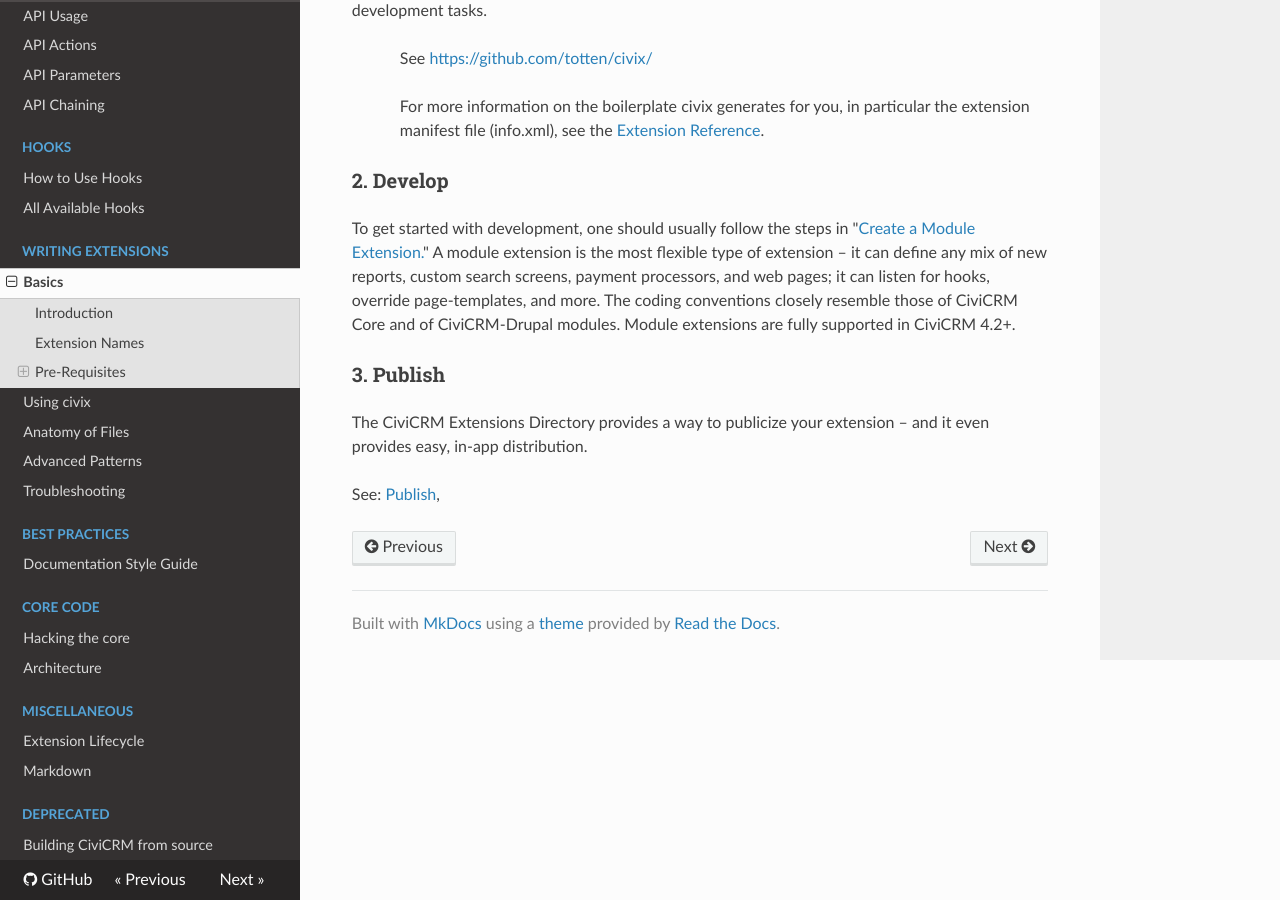
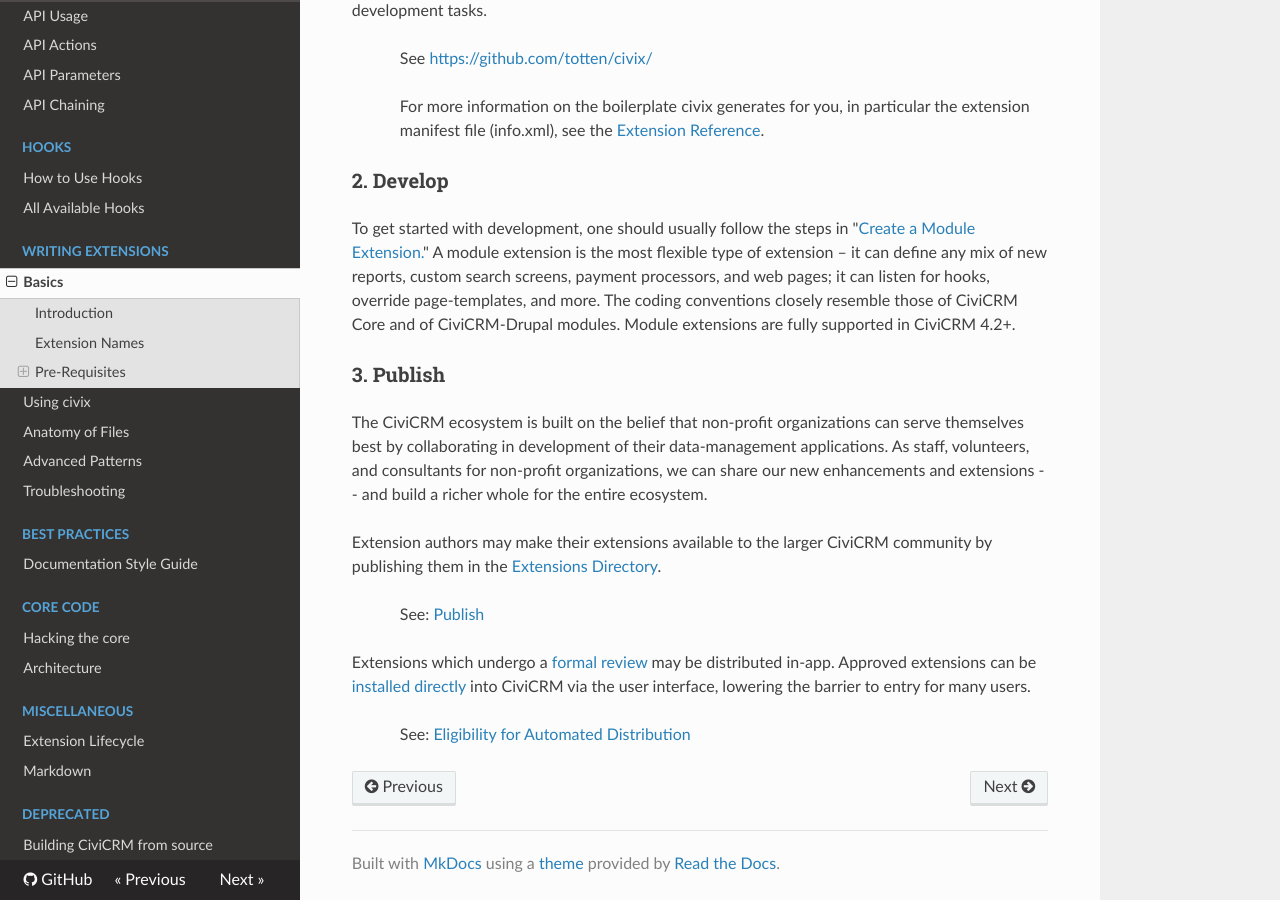
Before and after one commit to civicrm/civicrm-dev-docs, an MkDocs documentation site: the page built from docs/extensions/basics.md, in a window 1280 px wide and 900 px high, scrolled down 1438 px. Built offline with MkDocs 1.6.1, drawn with Linux system fonts in a browser that asks for light colours; nearby versions of some CDN libraries; old or Windows-style settings are respelled for this version of MkDocs.

Commit message:
Fleshed out the "Publish" section of the document.

```diff
--- a/docs/extensions/basics.md
+++ b/docs/extensions/basics.md
@@ -82,7 +82,18 @@
 modules. Module extensions are fully supported in CiviCRM 4.2+.
 
 ### 3. Publish
-The CiviCRM Extensions Directory provides a way to publicize your extension –
-and it even provides easy, in-app distribution.
+The CiviCRM ecosystem is built on the belief that non-profit organizations can
+serve themselves best by collaborating in development of their data-management
+applications. As staff, volunteers, and consultants for non-profit organizations,
+we can share our new enhancements and extensions -- and build a richer whole for
+the entire ecosystem.
 
-See: [Publish](http://wiki.civicrm.org/confluence/display/CRMDOC/Publish+an+Extension),
+Extension authors may make their extensions available to the larger CiviCRM
+community by publishing them in the [Extensions Directory](https://civicrm.org/extensions).
+>> See: [Publish](http://wiki.civicrm.org/confluence/display/CRMDOC/Publish+an+Extension)
+
+Extensions which undergo a [formal review](extend-stages#formal-review) may be
+distributed in-app. Approved extensions can be [installed
+directly](https://docs.civicrm.org/user/en/master/introduction/extensions/#installing-extensions)
+into CiviCRM via the user interface, lowering the barrier to entry for many users.
+>> See: [Eligibility for Automated Distribution](https://wiki.civicrm.org/confluence/display/CRMDOC/Publish+an+Extension#PublishanExtension-EligibilityforAutomatedDistribution)
```
